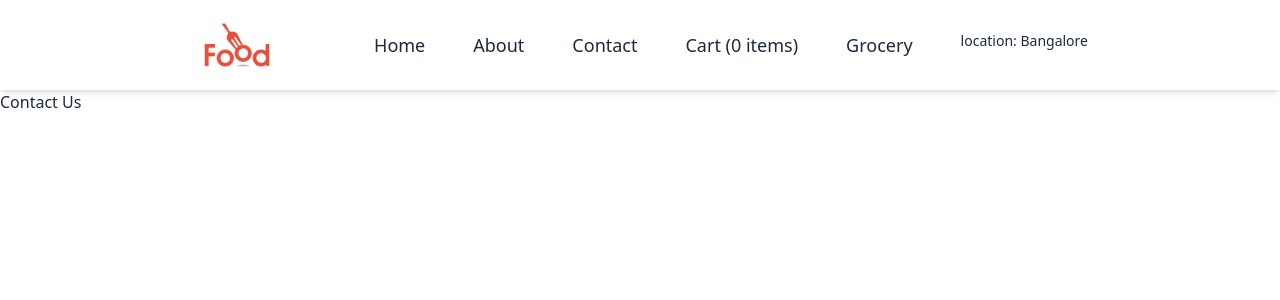
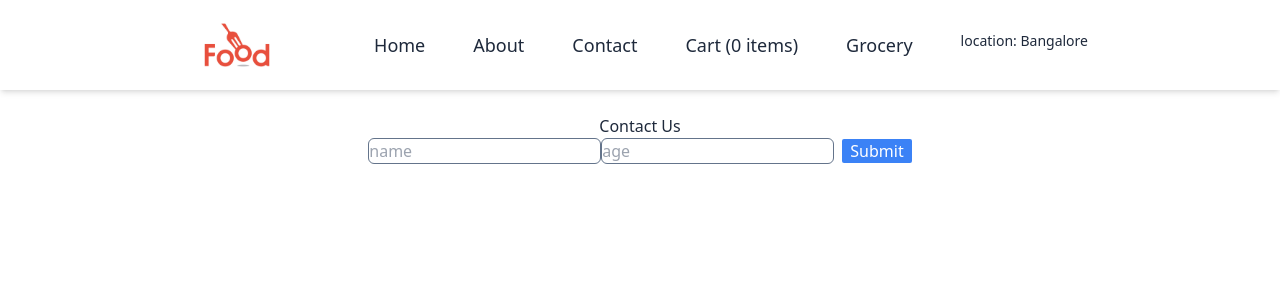
Before and after one commit to vcvarun/namaste-react-vc, a React (Vite) app: page /Contact in a window 1280 px wide. Shown: the top 300 px of the page. Built offline with nearby package versions, Linux system fonts and the light colour scheme.

Commit message:
test cases

```diff
--- a/src/components/pages/Contact.js
+++ b/src/components/pages/Contact.js
@@ -2,8 +2,11 @@ import React from 'react'
 
 export const Contact = () => {
   return (
-    <div>
+    <div className='text-center m-6'>
       <h1>Contact Us</h1>
+      <input className="border border-slate-500 rounded-md" type="text" placeholder='name' />
+      <input className="border border-slate-500 rounded-md" type="text" placeholder='age' />
+      <button className="ml-2 bg-blue-500 px-2 rounded-sm text-white" type='Submit'>Submit</button>
     </div>
   );
 };
```
Also changed, not shown: 2 other files (tests, documents, lock files or other folders).
